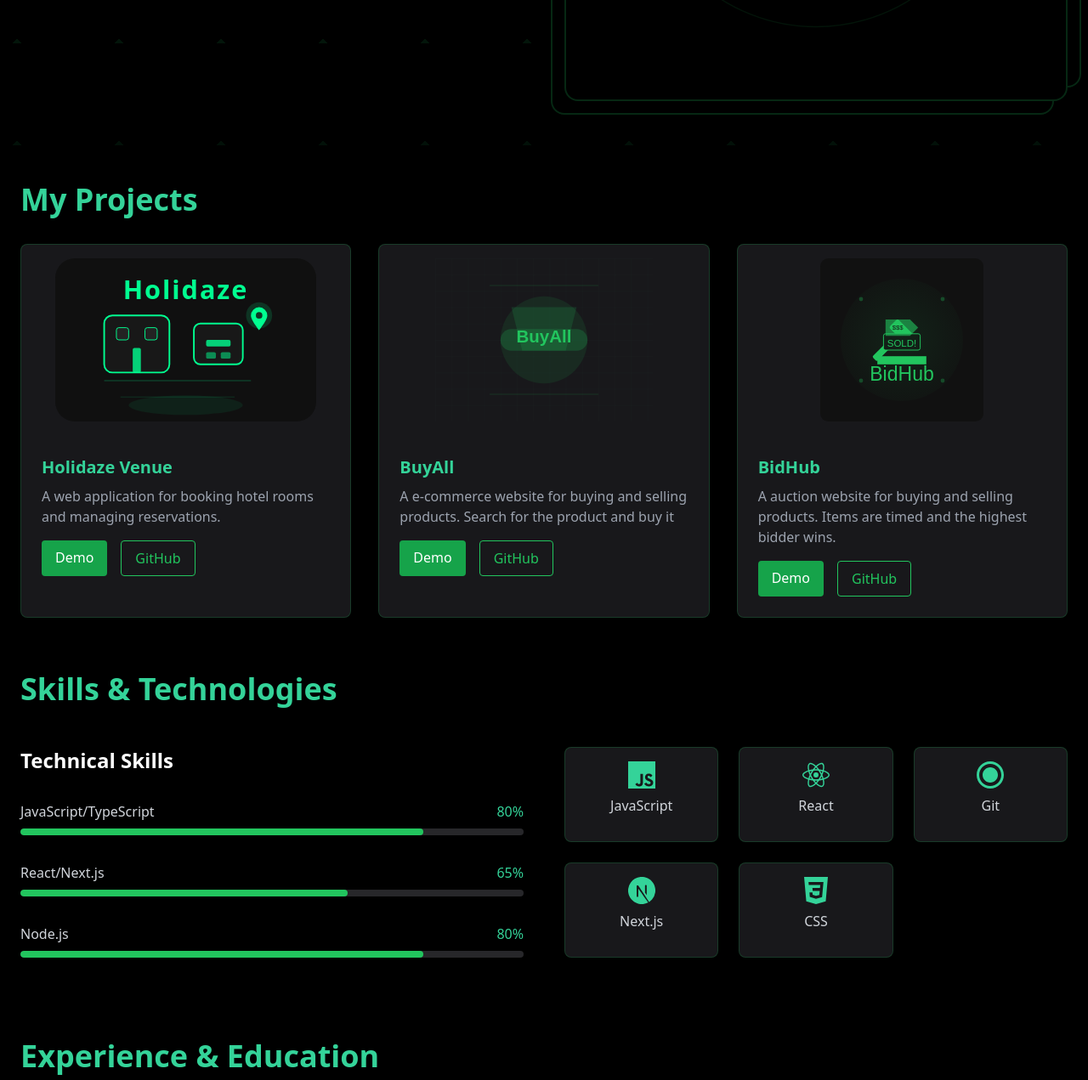
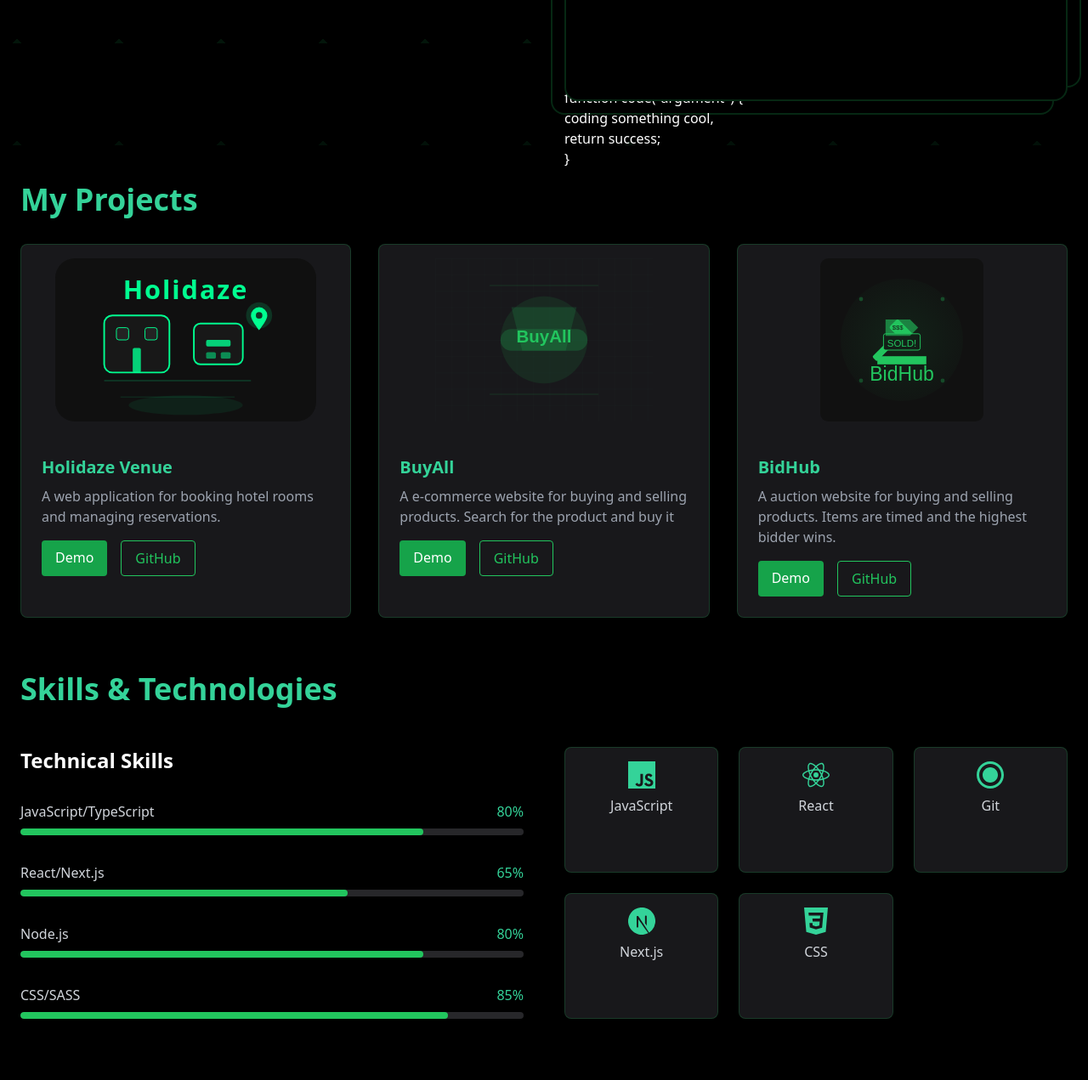
Before and after one commit to bjornhaavard/Portfolio-2, a website with bundled scripts: page docs/index.html in a window 1280 px wide. Shown: the part 569-1840 px from the top of the page at 85% size. Built offline with nearby package versions, Linux system fonts and the light colour scheme.

Commit message:
updated the docs folder

```diff
--- a/docs/index.html
+++ b/docs/index.html
@@ -50,10 +50,19 @@
                 <div class="relative">
                     <div class="aspect-square rounded-2xl overflow-hidden border-2 border-green-500/20 relative z-10 bg-black p-4">
                         <img
-                            src="images/hero-illustration.svg"
+                            src="images/profile.svg"
                             alt="Web Development Illustration"
                             class="w-full h-full object-contain transform hover:scale-105 transition-transform duration-500"
                         >
+                    </div>
+                      <!-- Code Animation -->
+                      <div class="absolute -bottom-20 left-0 w-full">
+                        <div class="code-animation">
+                            <div class="code-line">function code("argument") {</div>
+                            <div class="code-line">coding something cool,</div>
+                            <div class="code-line">return success;</div>
+                            <div class="code-line">}</div>
+                        </div>
                     </div>
                     <!-- Decorative Elements -->
                     <div class="absolute -top-4 -right-4 w-full h-full border-2 border-green-500/20 rounded-2xl -z-10"></div>
@@ -143,6 +152,16 @@
                             <div class="skill-progress h-full bg-green-500 rounded-full" style="width: 80%"></div>
                         </div>
                     </div>
+                         <!-- Skill Bar 4 -->
+                         <div class="skill-item space-y-2">
+                            <div class="flex justify-between">
+                                <span class="text-gray-300">CSS/SASS</span>
+                                <span class="text-green-400">85%</span>
+                            </div>
+                            <div class="h-2 bg-zinc-800 rounded-full overflow-hidden">
+                                <div class="skill-progress h-full bg-green-500 rounded-full" style="width: 85%"></div>
+                            </div>
+                        </div>
                 </div>
 
                 <!-- Tools & Technologies -->
```
Also changed, not shown: css/styles.css, docs/css/styles.css, docs/dist/js/animations.js, docs/dist/js/contactForm.js, docs/dist/js/main.js, docs/images/profile.svg (added), docs/images/selfie-edit.jpg (added).
